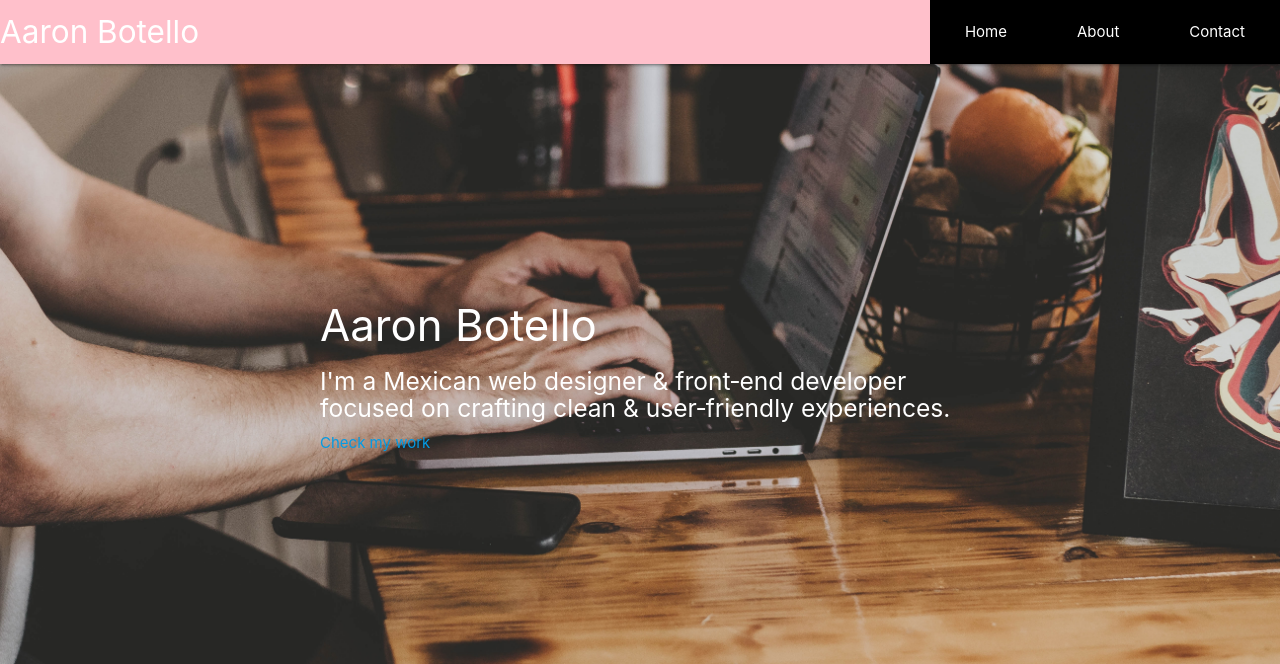
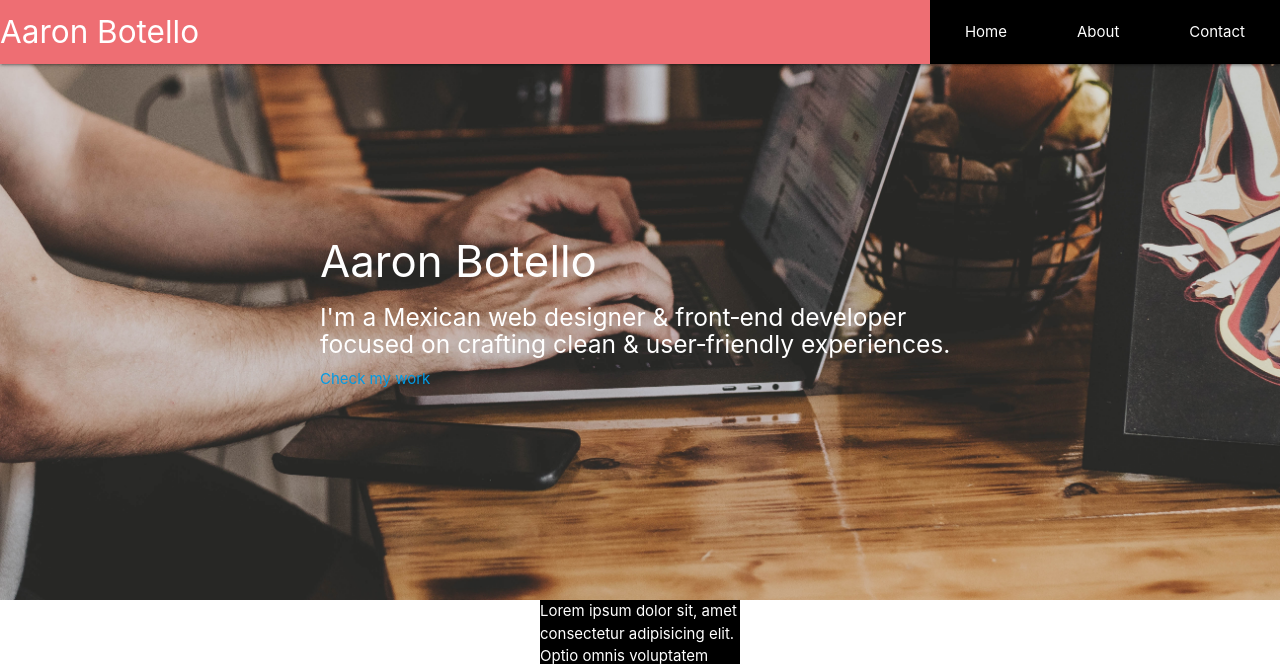
Before and after one commit to Aaron033/porfolio, a PHP site: page /html/index.html in a window 1280 px wide. Shown: the top 664 px of the page. Run offline with PHP 8.4, Linux system fonts and the light colour scheme.

Commit message:
style deleted

```diff
--- a/css/style.css
+++ b/css/style.css
@@ -4,6 +4,10 @@ html, * ,body{
     box-sizing: border-box;
 }
 
+nav {
+    position: fixed;
+    background: rgba(0, 0, 0, 0.2);
+}
 nav ul {
 
 background-color: #000;
@@ -25,13 +29,7 @@ nav ul li {
 
  }
 
- .navbar-default{
-    transition:500ms ease;
-    background:pink;
-  }
-  .navbar-default.scrolled{
-    background:#000;
-  }
+
  main{
      z-index: -1;
  position: relative;
```
